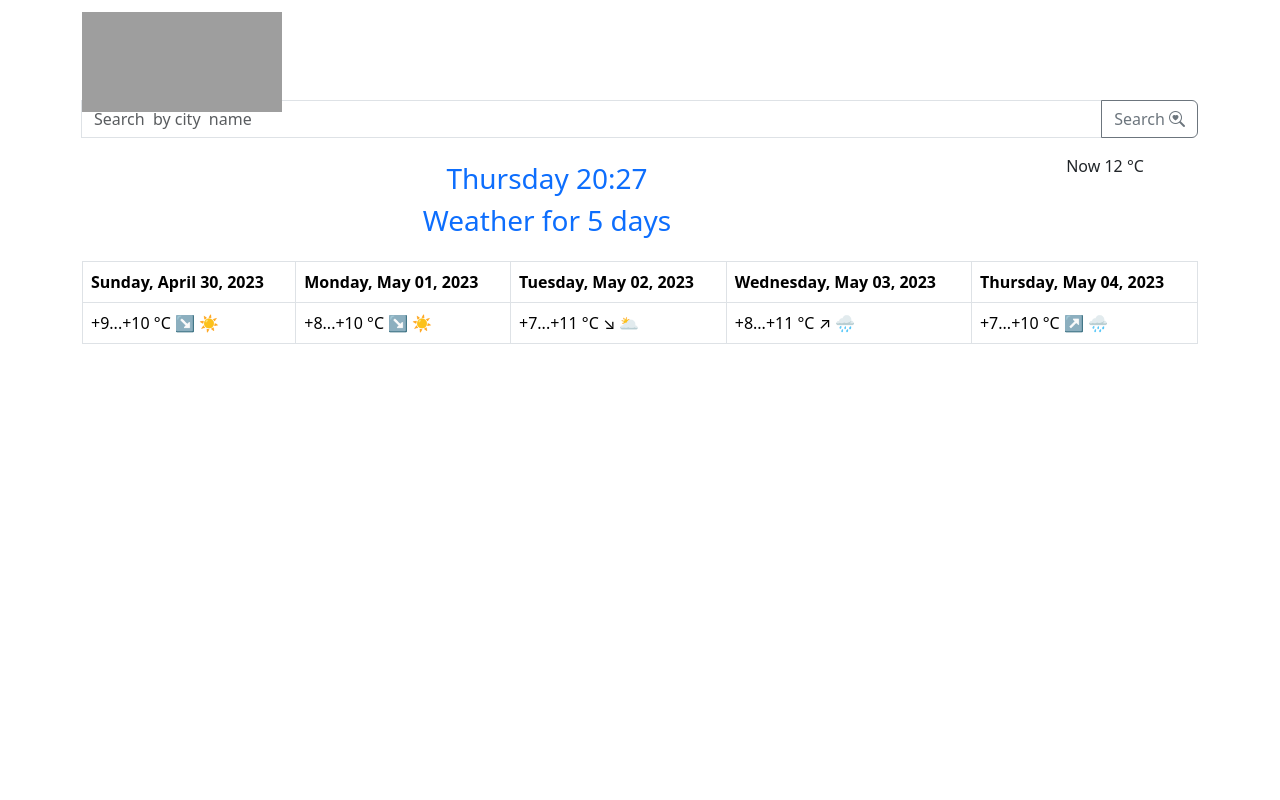
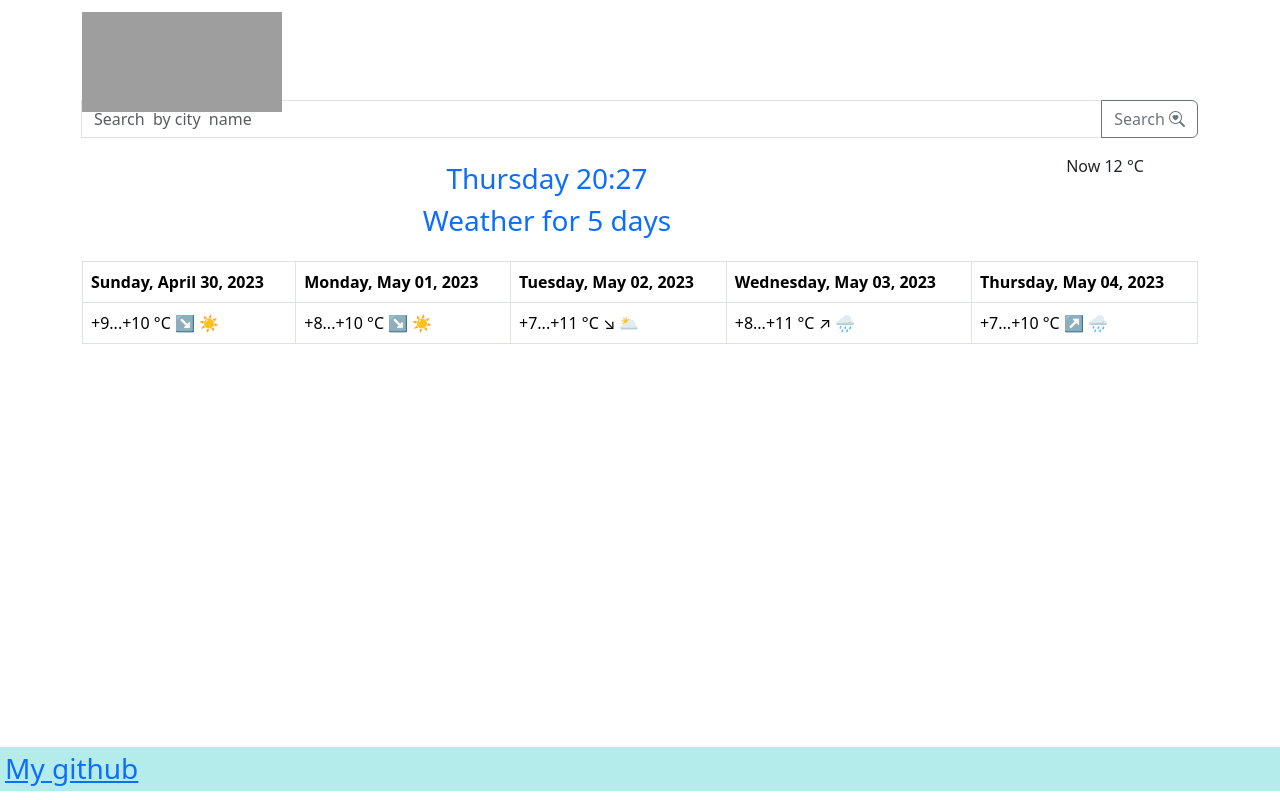
Before and after one commit to Ekkos1/temp2, a plain HTML site: page index.html in a window 1280 px wide. Drawn offline with nearby package versions, Linux system fonts and the light colour scheme; grey boxes are pictures that could not be loaded.

Commit message:
Add link

```diff
--- a/index.html
+++ b/index.html
@@ -4,7 +4,7 @@
     <title>Parcel Sandbox</title>
     <meta charset="UTF-8" />
     <meta name="viewport" content="width=device-width, initial-scale=1" />
-    <link href="src/styles.css" />
+    <link rel="stylesheet" href="src/styles.css" />
     <link
       href="https://cdn.jsdelivr.net/npm/bootstrap@5.3.0-alpha3/dist/css/bootstrap.min.css"
       rel="stylesheet"
@@ -83,6 +83,11 @@
         </tbody>
       </table>
     </main>
+
+    <h3 class="footer">
+      <a href="https://github.com/Ekkos1/temp2">My github</a>
+    </h3>
+
     <script
       src="https://cdn.jsdelivr.net/npm/bootstrap@5.3.0-alpha3/dist/js/bootstrap.bundle.min.js"
       integrity="sha384-ENjdO4Dr2bkBIFxQpeoTz1HIcje39Wm4jDKdf19U8gI4ddQ3GYNS7NTKfAdVQSZe"
--- a/src/styles.css
+++ b/src/styles.css
@@ -1,3 +1,11 @@
 body {
   font-family: sans-serif;
 }
+.footer {
+  position: fixed;
+  padding: 5px;
+  bottom: 1px;
+  width: 200%;
+  background-color: rgb(179, 236, 234);
+  color: rgb(22, 21, 21);
+}
```
